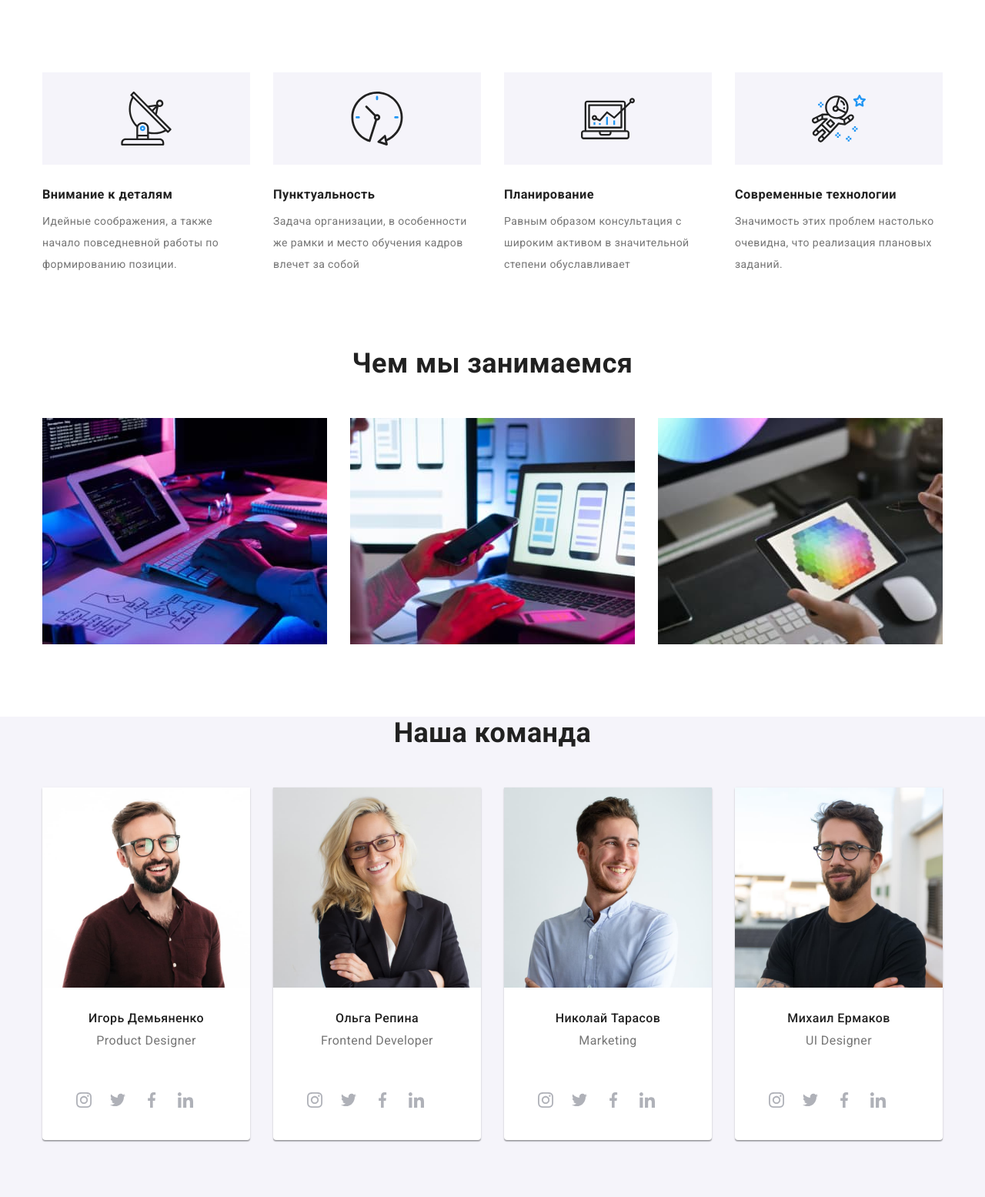
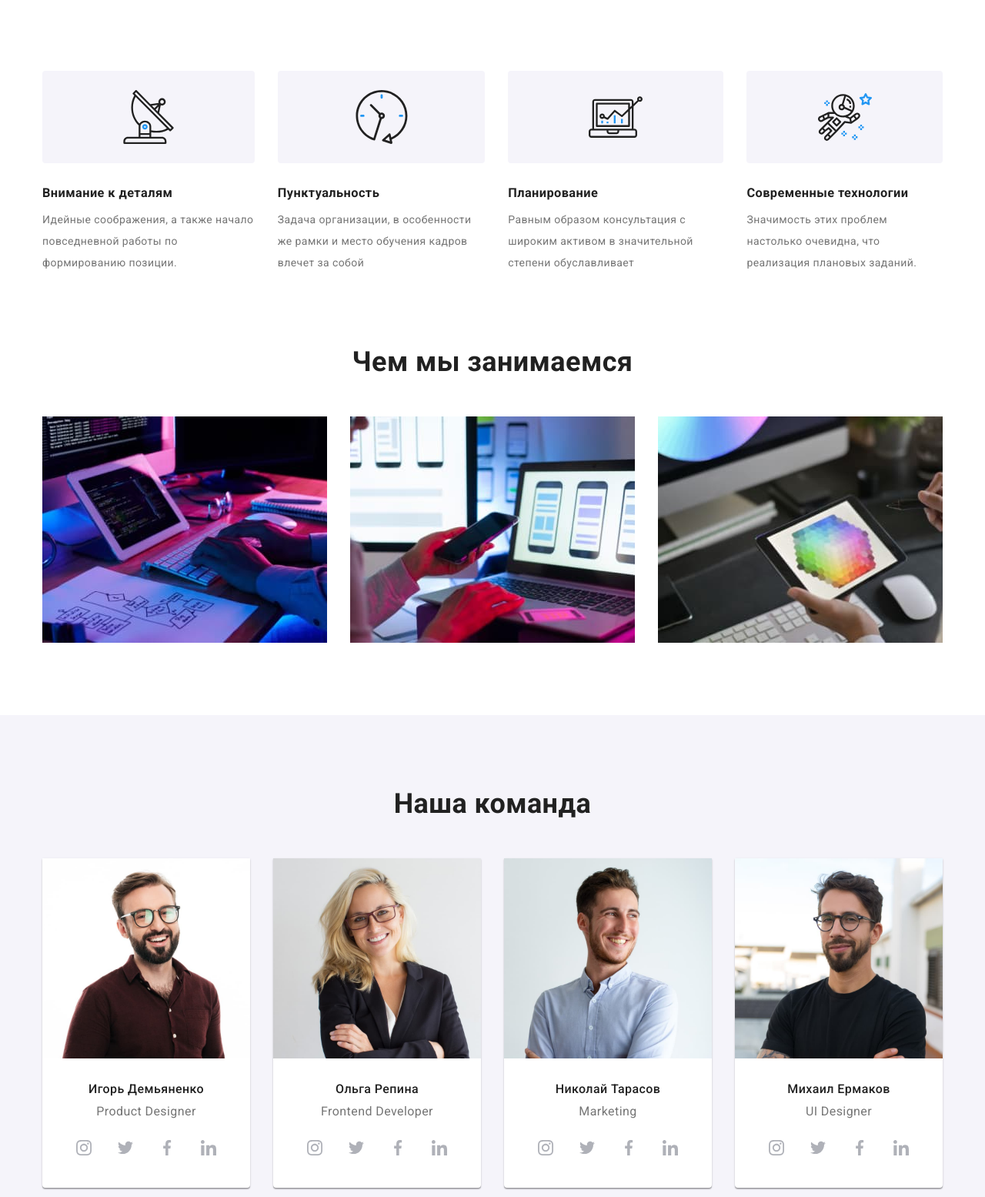
Before and after one commit to Pavel-Baturin/goit-markup-hw-04, a plain HTML site: page index.html in a window 1280 px wide. Shown: the part 685-2240 px from the top of the page at 77% size. Drawn offline with nearby package versions, Linux system fonts and the light colour scheme.

Commit message:
добавляет правки ментора в ДЗ №4

```diff
--- a/css/styles.css
+++ b/css/styles.css
@@ -143,11 +143,13 @@ address {
 
 .contacts-nav {
   display: flex;
+  align-items: center;
   margin-left: auto;
 }
 
 .contacts-nav .link {
-  display: block;
+  display: flex;
+  align-items: center;
   padding-top: 32px;
   padding-bottom: 32px;
 
@@ -270,10 +272,8 @@ address {
   margin-bottom: 30px;
   display: flex;
   justify-content: center;
-  align-items: center;
-  width: 270px;
-  height: 120px;
-
+  padding: 25px 0;
+  border-radius: 4px;
   background-color: var(--button-background-color);
 }
 
@@ -300,7 +300,6 @@ address {
   max-width: 1600px;
   margin-left: auto;
   margin-right: auto;
-  padding-top: 0px;
 
   background-color: var(--button-background-color);
 }
@@ -344,13 +343,12 @@ address {
 
 .list-link {
   display: flex;
+  justify-content: center;
+  margin-top: 16px;
+}
 
-  width: 206px;
-  height: 44px;
-  margin-top: 16px;
-  margin-bottom: 30px;
-  margin-left: 32px;
-  margin-right: 32px;
+.list-link .item-link + .item-link {
+  margin-left: 10px;
 }
 
 .link-item {
@@ -360,10 +358,10 @@ address {
 
 .team-link {
   display: flex;
-  height: 44px;
-  width: 44px;
+  padding: 12px;
   align-items: center;
   justify-content: center;
+
   border-radius: 50%;
   color: var(--color-link);
 }
@@ -388,8 +386,7 @@ address {
 
 .client-link {
   display: flex;
-  height: 92px;
-  width: 170px;
+  padding: 16px 32px;
   align-items: center;
   justify-content: center;
   border: 1px solid var(--color-link);
@@ -470,10 +467,6 @@ address {
 
 .footer-list-link {
   display: flex;
-  justify-content: space-between;
-
-  width: 206px;
-  height: 44px;
 }
 
 .social-links {
@@ -482,8 +475,7 @@ address {
 
 .footer-link {
   display: flex;
-  height: 44px;
-  width: 44px;
+  padding: 12px;
   align-items: center;
   justify-content: center;
   border-radius: 50%;
@@ -494,6 +486,10 @@ address {
 .footer-link:hover,
 .footer-link:focus {
   background-color: var(--accent-color);
+}
+
+.footer-list-link .item-link + .item-link {
+  margin-left: 10px;
 }
 
 .footer-icon {
@@ -560,7 +556,8 @@ address {
   border: none;
 }
 
-.project-list .link:hover {
+.project-list .link:hover,
+.project-list .link:focus {
   box-shadow: 0px 1px 1px rgba(0, 0, 0, 0.12), 0px 4px 4px rgba(0, 0, 0, 0.06),
     1px 4px 6px rgba(0, 0, 0, 0.16);
 }
--- a/index.html
+++ b/index.html
@@ -140,9 +140,8 @@
                         <div class="card-team">
                             <h3 class="title">Игорь Демьяненко</h3>
                             <p class="paragraph">Product Designer</p>
-                        </div>
                             <ul class="list-link">
-                            <li>
+                                <li class="item-link">
                                     <a href="#" class="team-link">
                                         <svg class="team-icon">
                                             <use href="./images/symbol-defs.svg#icon-instagram"></use>
@@ -150,7 +149,7 @@
                                     </a>
                                 </li>
 
-                            <li>
+                                <li class="item-link">
                                     <a href="#" class="team-link">
                                         <svg class="team-icon">
                                             <use href="./images/symbol-defs.svg#icon-twitter"></use>
@@ -158,7 +157,7 @@
                                     </a>
                                 </li>
 
-                            <li>
+                                <li class="item-link">
                                     <a href="#" class="team-link">
                                         <svg class="team-icon">
                                             <use href="./images/symbol-defs.svg#icon-facebook"></use>
@@ -166,7 +165,7 @@
                                     </a>
                                 </li>
 
-                            <li>
+                                <li class="item-link">
                                     <a href="#" class="team-link">
                                         <svg class="team-icon">
                                             <use href="./images/symbol-defs.svg#icon-linkedin"></use>
@@ -174,6 +173,8 @@
                                     </a>
                                 </li>
                             </ul>
+                        </div>
+
                     <li class="item">
                         <div class="img">
                             <img src="images/img2.jpg" alt="Ольга Репина фронт-энд разработчик" width="270">
@@ -181,9 +182,8 @@
                         <div class="card-team">
                             <h3 class="title">Ольга Репина</h3>
                             <p class="paragraph">Frontend Developer</p>
-                        </div>
                             <ul class="list-link">
-                            <li>
+                                <li class="item-link">
                                     <a href="#" class="team-link">
                                         <svg class="team-icon">
                                             <use href="./images/symbol-defs.svg#icon-instagram"></use>
@@ -191,7 +191,7 @@
                                     </a>
                                 </li>
 
-                            <li>
+                                <li class="item-link">
                                     <a href="#" class="team-link">
                                         <svg class="team-icon">
                                             <use href="./images/symbol-defs.svg#icon-twitter"></use>
@@ -199,7 +199,7 @@
                                     </a>
                                 </li>
 
-                            <li>
+                                <li class="item-link">
                                     <a href="#" class="team-link">
                                         <svg class="team-icon">
                                             <use href="./images/symbol-defs.svg#icon-facebook"></use>
@@ -207,7 +207,7 @@
                                     </a>
                                 </li>
 
-                            <li>
+                                <li class="item-link">
                                     <a href="#" class="team-link">
                                         <svg class="team-icon">
                                             <use href="./images/symbol-defs.svg#icon-linkedin"></use>
@@ -215,6 +215,8 @@
                                     </a>
                                 </li>
                             </ul>
+                        </div>
+
                     </li>
                     <li class="item">
                         <div class="img">
@@ -223,9 +225,8 @@
                         <div class="card-team">
                             <h3 class="title">Николай Тарасов</h3>
                             <p class="paragraph">Marketing</p>
-                        </div>
                             <ul class="list-link">
-                            <li>
+                                <li class="item-link">
                                     <a href="#" class="team-link">
                                         <svg class="team-icon">
                                             <use href="./images/symbol-defs.svg#icon-instagram"></use>
@@ -233,7 +234,7 @@
                                     </a>
                                 </li>
 
-                            <li>
+                                <li class="item-link">
                                     <a href="#" class="team-link">
                                         <svg class="team-icon">
                                             <use href="./images/symbol-defs.svg#icon-twitter"></use>
@@ -241,7 +242,7 @@
                                     </a>
                                 </li>
 
-                            <li>
+                                <li class="item-link">
                                     <a href="#" class="team-link">
                                         <svg class="team-icon">
                                             <use href="./images/symbol-defs.svg#icon-facebook"></use>
@@ -249,7 +250,7 @@
                                     </a>
                                 </li>
 
-                            <li>
+                                <li class="item-link">
                                     <a href="#" class="team-link">
                                         <svg class="team-icon">
                                             <use href="./images/symbol-defs.svg#icon-linkedin"></use>
@@ -257,6 +258,8 @@
                                     </a>
                                 </li>
                             </ul>
+                        </div>
+
                     </li>
                     <li class="item">
                         <div class="img">
@@ -265,9 +268,8 @@
                         <div class="card-team">
                             <h3 class="title">Михаил Ермаков</h3>
                             <p class="paragraph">UI Designer</p>
-                        </div>
                             <ul class="list-link">
-                            <li>
+                                <li class="item-link">
                                     <a href="#" class="team-link">
                                         <svg class="team-icon">
                                             <use href="./images/symbol-defs.svg#icon-instagram"></use>
@@ -275,7 +277,7 @@
                                     </a>
                                 </li>
 
-                            <li>
+                                <li class="item-link">
                                     <a href="#" class="team-link">
                                         <svg class="team-icon">
                                             <use href="./images/symbol-defs.svg#icon-twitter"></use>
@@ -283,7 +285,7 @@
                                     </a>
                                 </li>
 
-                            <li>
+                                <li class="item-link">
                                     <a href="#" class="team-link">
                                         <svg class="team-icon">
                                             <use href="./images/symbol-defs.svg#icon-facebook"></use>
@@ -291,7 +293,7 @@
                                     </a>
                                 </li>
 
-                            <li>
+                                <li class="item-link">
                                     <a href="#" class="team-link">
                                         <svg class="team-icon">
                                             <use href="./images/symbol-defs.svg#icon-linkedin"></use>
@@ -299,6 +301,7 @@
                                     </a>
                                 </li>
                             </ul>
+                        </div>
                     </li>
                 </ul>
             </div>
@@ -379,7 +382,7 @@
             <div class="social-links">
                 <h2 class="title-footer">присоединяйтесь</h2>
                 <ul class="footer-list-link">
-                    <li>
+                    <li class="item-link">
                         <a href="#" class="footer-link">
                             <svg class="footer-icon">
                                 <use href="./images/symbol-defs.svg#icon-instagram"></use>
@@ -387,7 +390,7 @@
                         </a>
                     </li>
 
-                    <li>
+                    <li class="item-link">
                         <a href="#" class="footer-link">
                             <svg class="footer-icon">
                                 <use href="./images/symbol-defs.svg#icon-twitter"></use>
@@ -395,7 +398,7 @@
                         </a>
                     </li>
 
-                    <li>
+                    <li class="item-link">
                         <a href="#" class="footer-link">
                             <svg class="footer-icon">
                                 <use href="./images/symbol-defs.svg#icon-facebook"></use>
@@ -403,7 +406,7 @@
                         </a>
                     </li>
 
-                    <li>
+                    <li class="item-link">
                         <a href="#" class="footer-link">
                             <svg class="footer-icon">
                                 <use href="./images/symbol-defs.svg#icon-linkedin"></use>
```
Also changed, not shown: portfolio.html (+4 -4 lines). Lines whose indentation alone changed are shown as unchanged.
